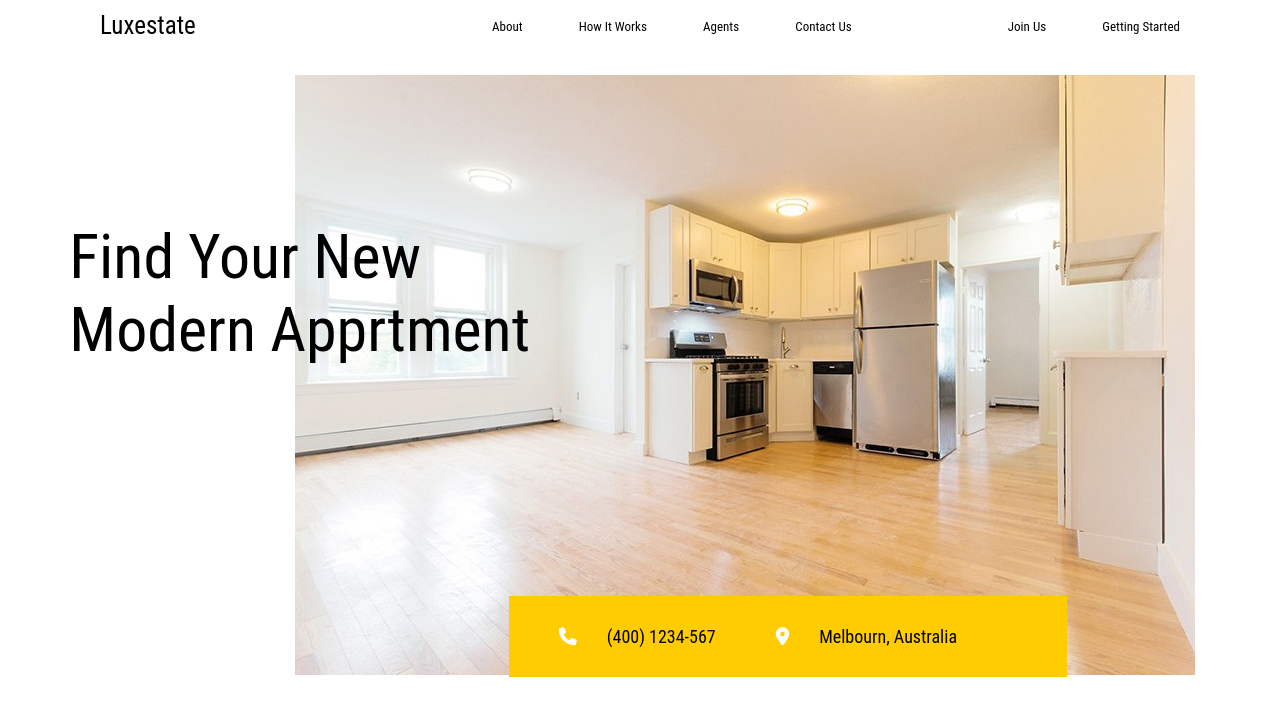
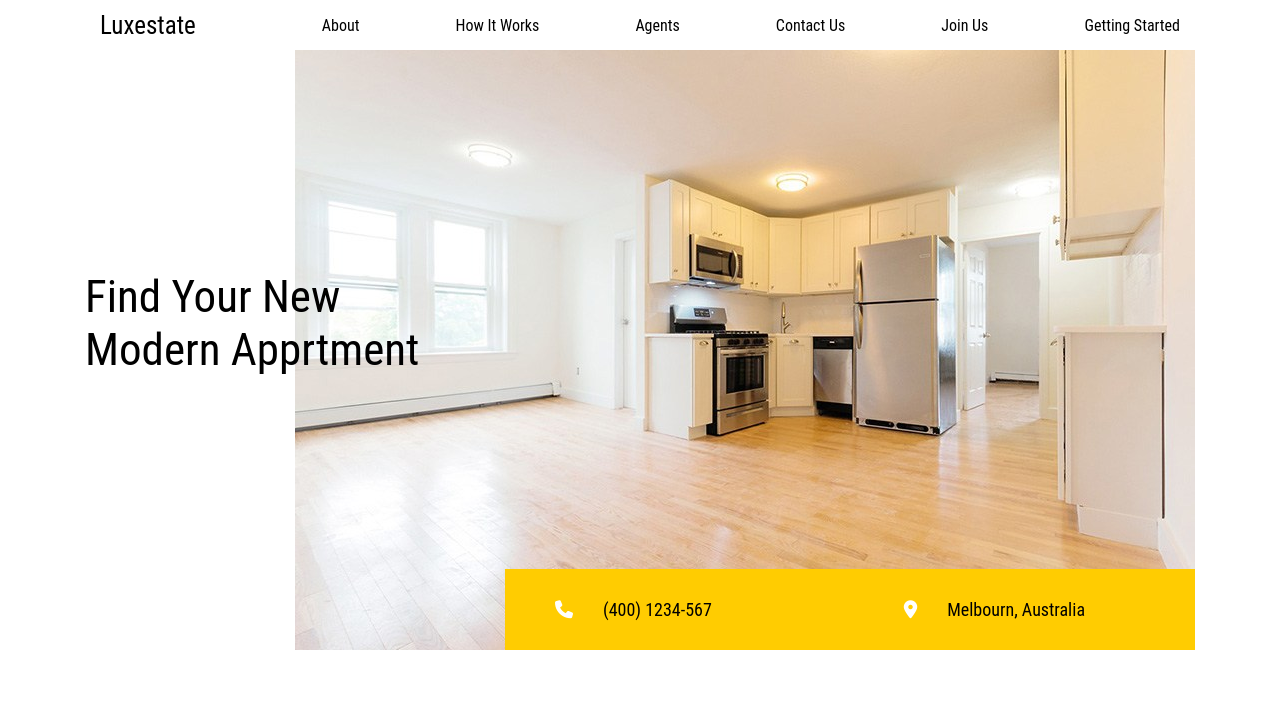
Before and after one commit to IvanSavkivIgorovych/Luxestate, a plain HTML site: page index.html in a window 1280 px wide. Drawn offline with Linux system fonts and the light colour scheme.

Commit message:
Fix some adaptive issues

```diff
--- a/style.css
+++ b/style.css
@@ -55,6 +55,7 @@ nav {
 }
 
 .wrapper {
+  position: relative;
   margin: 0 auto;
   max-width: 1110px;
   width: 100%;
@@ -84,8 +85,8 @@ nav {
   background-color: #ffcc01;
   max-width: 590px;
   position: absolute;
-  right: 213px;
-  top: 596px;
+  right: 0;
+  bottom: 0;
   display: flex;
   justify-content: space-between;
   padding: 30px 50px;
@@ -106,7 +107,7 @@ nav {
   color: inherit;
 }
 
-@media screen and (max-width: 768px) {
+@media screen and (max-width: 800px) {
   .toggle {
     clear: both;
     display: block;
@@ -173,7 +174,6 @@ nav {
   }
 
   .intro-img {
-    background-position: bottom 0 right 400px;
     background-repeat: no-repeat;
   }
 
@@ -200,3 +200,36 @@ nav {
     margin-right: 0;
   }
 }
+
+@media (orientation: landscape) {
+  .menu li a.logo {
+    margin-right: 30px;
+  }
+
+  .menu li a.contacts {
+    margin-right: 0;
+  }
+
+  .menu li a {
+    font-size: 16px;
+  }
+
+  .intro {
+    margin-top: 0;
+  }
+
+  .intro .intro-text {
+    font-size: 45px;
+    left: 0;
+    right: 50%;
+  }
+
+  .intro-contacts {
+    width: 100%;
+    bottom: 0;
+  }
+
+  .intro-img {
+    background-position: bottom 0 right 0;
+  }
+}
```
